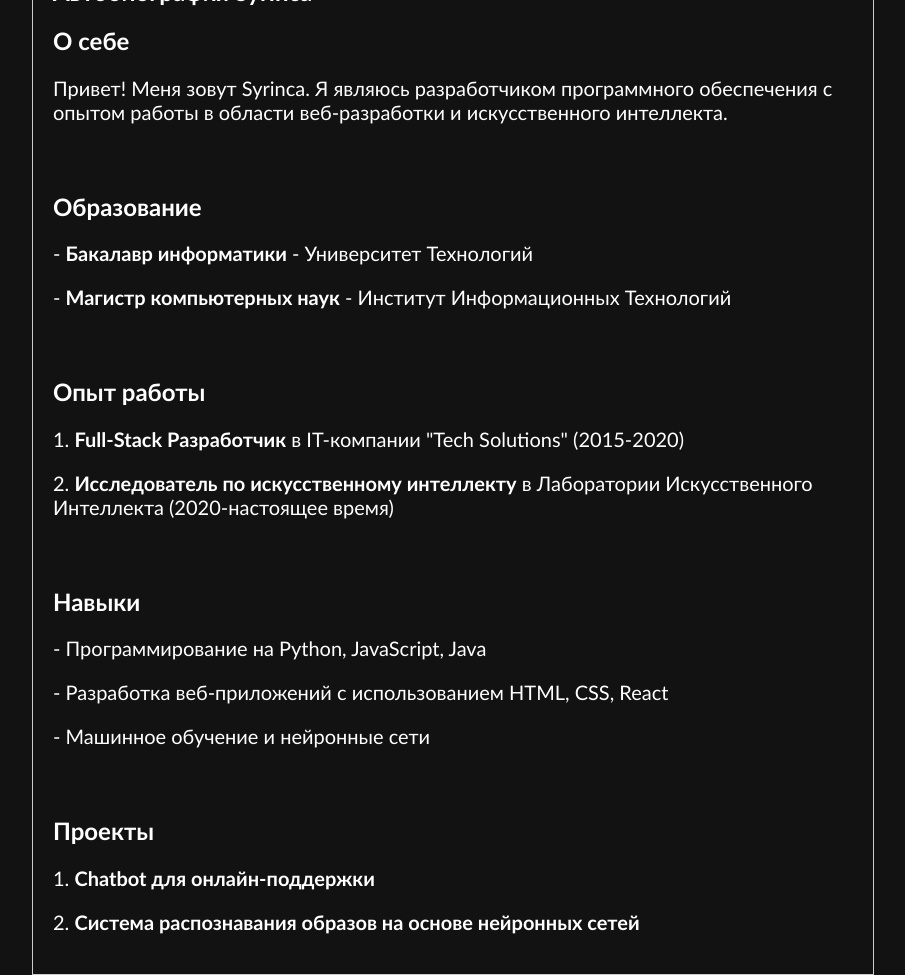
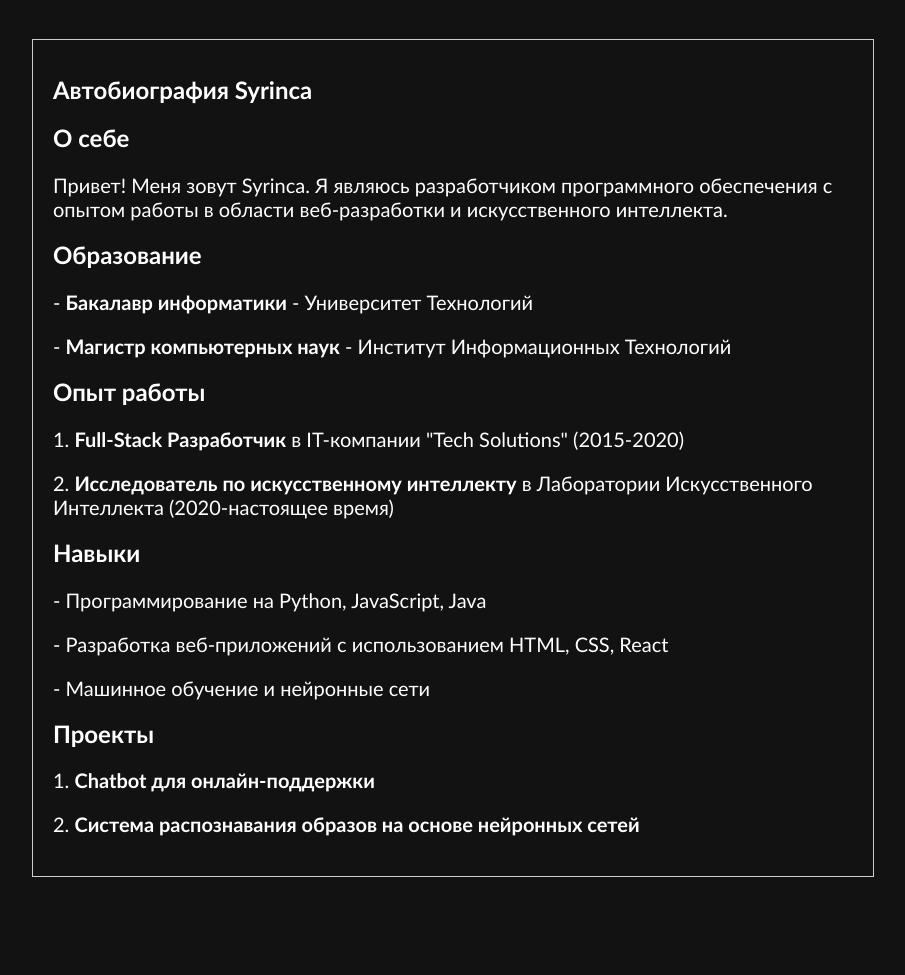
Before and after one commit to Syrinca/Syrinca.github.io, a Jekyll site: the page built from index.md, in a window 1280 px wide. Shown: the whole page, without its empty margins (187-1092 px from the left). Built offline with Jekyll 4.4.1, drawn with Linux system fonts in a browser that asks for light colours; after the commit the page ends 916 px from its top, so only the background shows below that.

Commit message:
Update index.md

```diff
--- a/index.md
+++ b/index.md
@@ -34,20 +34,16 @@ excerpt: Syrinca website
     <h1>Автобиография Syrinca</h1>
     <h2>О себе</h2>
     <p>Привет! Меня зовут Syrinca. Я являюсь разработчиком программного обеспечения с опытом работы в области веб-разработки и искусственного интеллекта.</p>
-    <br>
     <h2>Образование</h2>
     <p>- <strong>Бакалавр информатики</strong> - Университет Технологий</p>
     <p>- <strong>Магистр компьютерных наук</strong> - Институт Информационных Технологий</p>
-    <br>
     <h2>Опыт работы</h2>
     <p>1. <strong>Full-Stack Разработчик</strong> в IT-компании "Tech Solutions" (2015-2020)</p>
     <p>2. <strong>Исследователь по искусственному интеллекту</strong> в Лаборатории Искусственного Интеллекта (2020-настоящее время)</p>
-    <br>
     <h2>Навыки</h2>
     <p>- Программирование на Python, JavaScript, Java</p>
     <p>- Разработка веб-приложений с использованием HTML, CSS, React</p>
     <p>- Машинное обучение и нейронные сети</p>
-    <br>
     <h2>Проекты</h2>
     <p>1. <strong>Chatbot для онлайн-поддержки</strong></p>
     <p>2. <strong>Система распознавания образов на основе нейронных сетей</strong></p>
```
